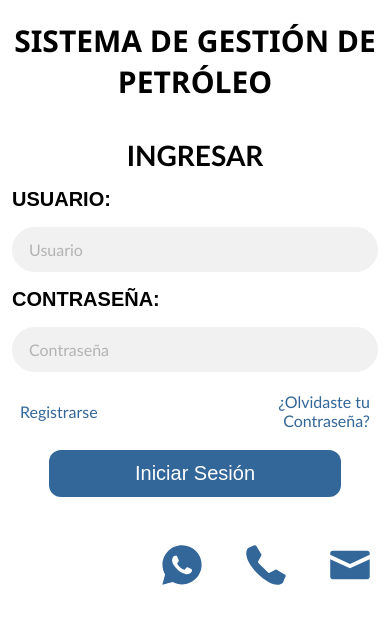
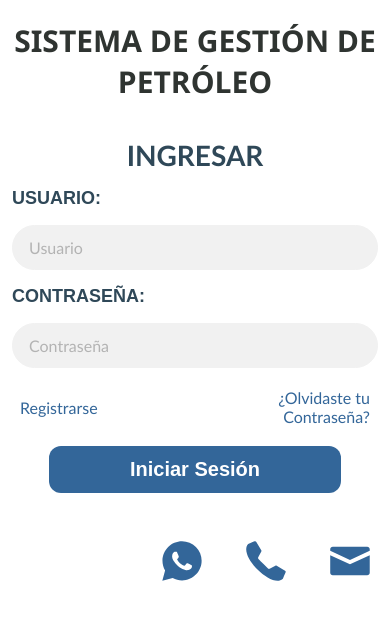
Before and after one commit to Dallton96/Oil_Management_System, a website: page index.html in a window 390 px wide. Drawn offline with Linux system fonts and the light colour scheme.

Commit message:
Add files via upload

```diff
--- a/src/css/styles.css
+++ b/src/css/styles.css
@@ -13,6 +13,7 @@ body {
     font-family: "Segoe UI", Helvetica, Arial, sans-serif;
     font-size: 44px;
     font-weight: bold;
+    color: #2F3431;
 }
 
 /*Estilos para el bloque de Main*/
@@ -64,6 +65,7 @@ body {
     font-size: 36px;
     font-weight: bold;
     text-align: center;
+    color: #2F4858;
 }
 
 .main .loggin .user-label, .password-label{
@@ -79,6 +81,7 @@ body {
     font-size: 24px;
     font-weight: bold;
     text-align: left;
+    color: #2F4858;
 }
 
 .main .loggin .input-user, .input-password {
@@ -151,6 +154,10 @@ body {
     text-align: right;
 }
 
+.label-buttons .create-account a:hover, .forgot-password a:hover {
+    color:#86BBD8;
+}
+
 .button-loggin {
     display: flex;
     width: 100%;
@@ -174,6 +181,11 @@ body {
     font-family: "Arial", "Helvetica", sans-serif;
     font-size: 24px;
     border-radius: 12px;
+    font-weight: bold;
+}
+
+.button-loggin a:hover {
+    background-color: #86BBD8;
 }
 /*Estilos para el bloque de Contacto*/
 .contact-block {
@@ -253,7 +265,7 @@ body {
     }
 
     .main .loggin .user-label, .password-label{
-        font-size: 20px;
+        font-size: 18px;
         padding: 4px 0px;
     }
 
```
